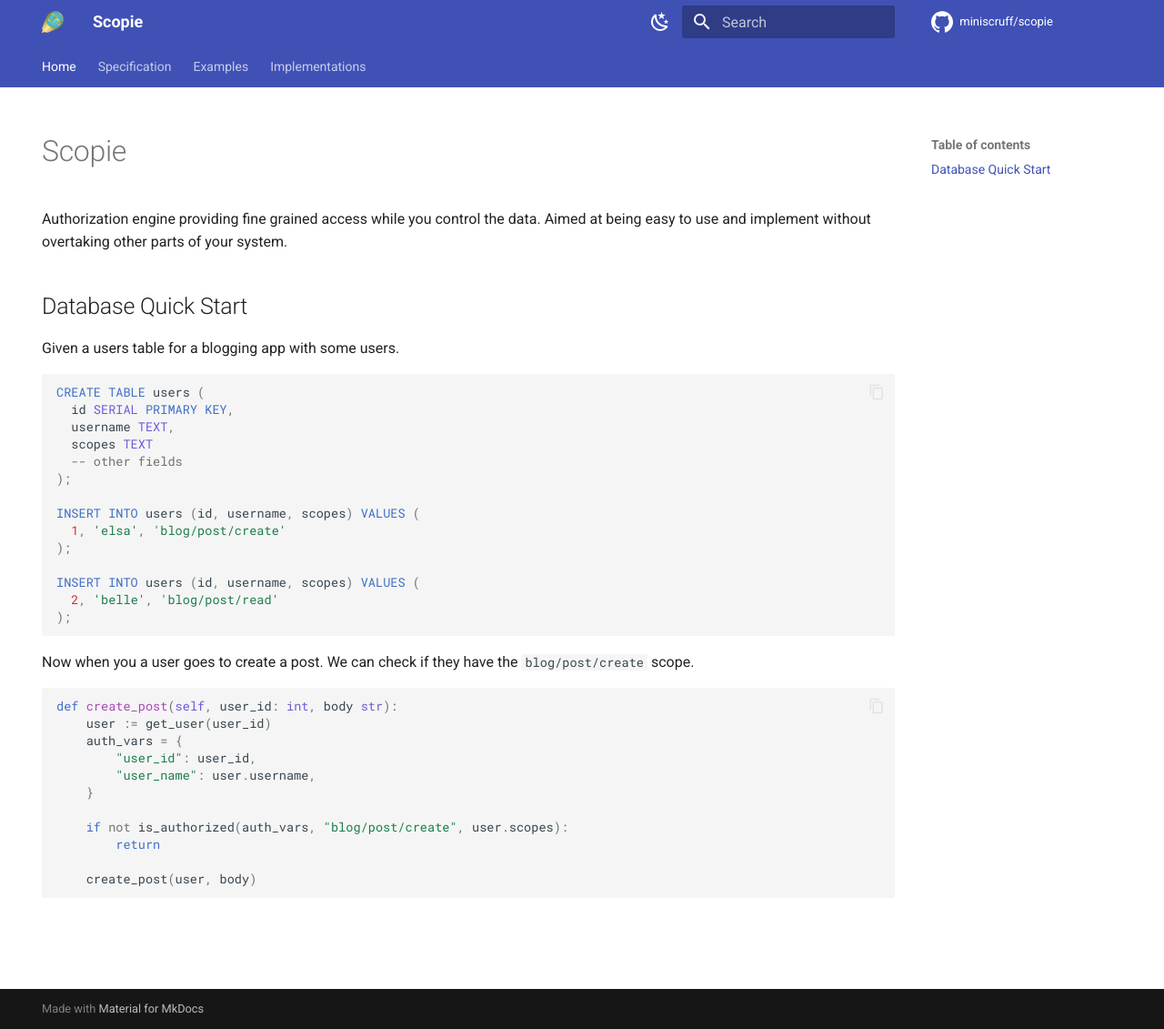
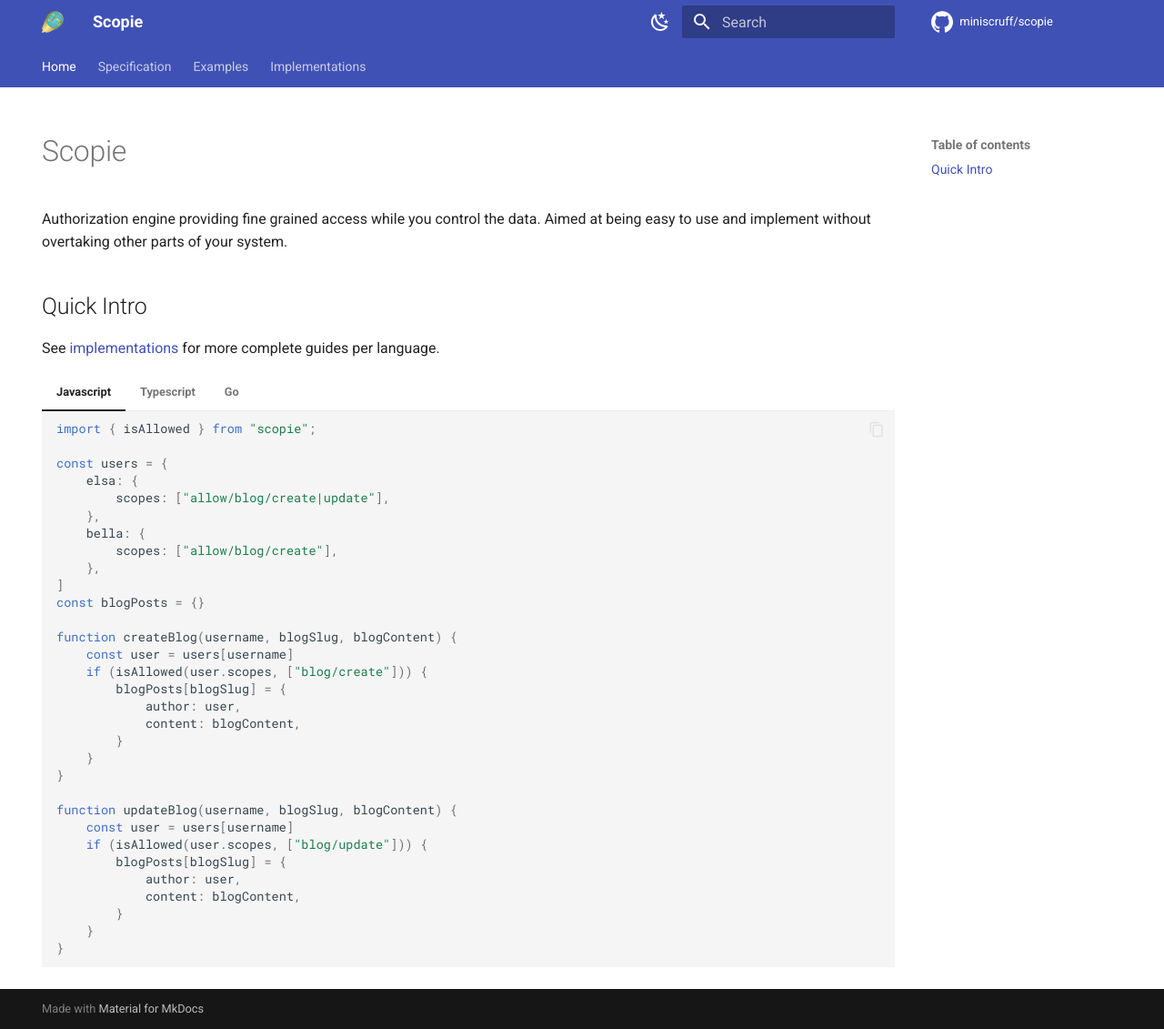
Before and after one commit to miniscruff/scopie, an MkDocs documentation site: the page built from docs/index.md, in a window 1280 px wide and 1131 px high. Shown: the whole window at 91% size. Built offline with MkDocs 1.6.1 and Material for MkDocs 9.7.7, drawn with Linux system fonts in a browser that asks for light colours; comment, search, counter and statistics services are not loaded.

````diff
--- a/docs/index.md
+++ b/docs/index.md
@@ -8,39 +8,141 @@ hide:
 Authorization engine providing fine grained access while you control the data.
 Aimed at being easy to use and implement without overtaking other parts of your system.
 
-## Database Quick Start
-Given a users table for a blogging app with some users.
+## Quick Intro
+See [implementations](./implementations.md) for more complete guides per language.
 
-```sql
-CREATE TABLE users (
-  id SERIAL PRIMARY KEY,
-  username TEXT,
-  scopes TEXT
-  -- other fields
-);
+=== "Javascript"
 
-INSERT INTO users (id, username, scopes) VALUES (
-  1, 'elsa', 'blog/post/create'
-);
+    ```js
+    import { isAllowed } from "scopie";
 
-INSERT INTO users (id, username, scopes) VALUES (
-  2, 'belle', 'blog/post/read'
-);
-```
+    const users = {
+        elsa: {
+            scopes: ["allow/blog/create|update"],
+        },
+        bella: {
+            scopes: ["allow/blog/create"],
+        },
+    ]
+    const blogPosts = {}
 
-Now when you a user goes to create a post.
-We can check if they have the `blog/post/create` scope.
-
-```py
-def create_post(self, user_id: int, body str):
-    user := get_user(user_id)
-    auth_vars = {
-        "user_id": user_id,
-        "user_name": user.username,
+    function createBlog(username, blogSlug, blogContent) {
+        const user = users[username]
+        if (isAllowed(user.scopes, ["blog/create"])) {
+            blogPosts[blogSlug] = {
+                author: user,
+                content: blogContent,
+            }
+        }
     }
 
-    if not is_authorized(auth_vars, "blog/post/create", user.scopes):
-        return
+    function updateBlog(username, blogSlug, blogContent) {
+        const user = users[username]
+        if (isAllowed(user.scopes, ["blog/update"])) {
+            blogPosts[blogSlug] = {
+                author: user,
+                content: blogContent,
+            }
+        }
+    }
+    ```
 
-    create_post(user, body)
-```
+=== "Typescript"
+
+    ```ts
+    import { isAllowed } from "scopie";
+
+    type User = {
+        scopes: Array<string>;
+    };
+
+    type BlogPost = {
+        author: User;
+        content: string;
+    }
+
+    type UserStore = {
+        [key: string]: User
+    }
+
+    type BlogStore = {
+        [key: string]: BlogPost
+    }
+
+    const users: UserStore = {
+        elsa: {
+            scopes: ["allow/blog/create|update"],
+        },
+        bella: {
+            scopes: ["allow/blog/create"],
+        },
+    }
+
+    const blogPosts: BlogStore = {}
+
+    function createBlog(username: string, blogSlug: string, blogContent: string) {
+        const user = users[username]
+        if (isAllowed(user.scopes, ["blog/create"])) {
+            blogPosts[blogSlug] = {
+                author: user,
+                content: blogContent,
+            }
+        }
+    }
+
+    function updateBlog(username: string, blogSlug: string, blogContent: string) {
+        const user = users[username]
+        if (isAllowed(user.scopes, ["blog/update"])) {
+            blogPosts[blogSlug] = {
+                author: user,
+                content: blogContent,
+            }
+        }
+    }
+    ```
+
+=== "Go"
+
+    ```go
+    import "github.com/miniscruff/scopie-go"
+
+    type User struct {
+        Scopes []string
+    }
+
+    type BlogPost struct {
+        Author  User
+        Content string
+    }
+
+    var userStore map[string]User = map[string]User{
+        "elsa": User{
+            Scopes: []string{"allow/blog/create|update"},
+        },
+        "belle": User{
+            Scopes: []string{"allow/blog/create"},
+        },
+    }
+    var blogStore map[string]BlogPost = map[string]BlogPost{}
+
+    func createBlog(username, blogSlug, blogContent string) {
+        user := users[username]
+        if scopie.IsAllowed(user.scopes, []string{"blog/create"}, nil) {
+            blogStore[blogSlug] = BlogPost{
+                Author: user,
+                Content: blogContent,
+            }
+        }
+    }
+
+    func updateBlog(username, blogSlug, blogContent string) {
+        user := users[username]
+        if scopie.IsAllowed(user.scopes, []string{"blog/update"}) {
+            blogPosts[blogSlug] = BlogPost{
+                author: user,
+                content: blogContent,
+            }
+        }
+    }
+
+    ```
--- a/mkdocs.yml
+++ b/mkdocs.yml
@@ -75,5 +75,6 @@ nav:
       - BNF: specification/bnf.md
   - Examples:
       - examples/index.md
-      - Blog: examples/blog.md
+      - GitHub Access Tokens: examples/github_token.md
+      - Discord Permissions: examples/discord_permissions.md
   - Implementations: implementations.md
````
Also changed, not shown: docs/examples/discord_permissions.md (added, +58 -0 lines), docs/examples/github_token.md (added, +89 -0 lines), docs/examples/index.md (+5 -0 lines), docs/implementations.md (+2 -4 lines).
